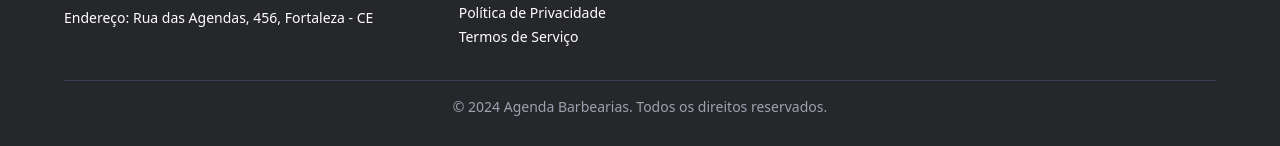
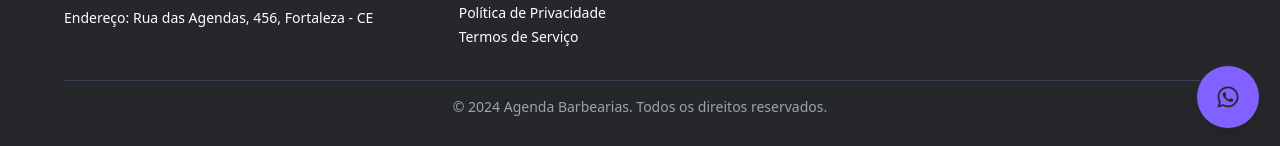
Before and after one commit to GabrielAlerrandro/Agendamento-para-barbearias, a Next.js app: page / in a window 1280 px wide. Shown: the part 651-797 px from the top of the page. Built offline with nearby package versions, Linux system fonts and the light colour scheme; no server answers; the database is empty.

Commit message:
feature: Support Button

```diff
--- /dev/null
+++ b/app/(home)/components/support-button.tsx
@@ -0,0 +1,33 @@
+"use client"
+
+import { FaWhatsapp } from "react-icons/fa"
+import React from "react"
+import { Button } from "@/components/ui/button"
+
+interface SupportButton {
+  phoneNumber: string
+}
+
+const SupportButton = ({ phoneNumber }: SupportButton) => {
+  const handleClick = () => {
+    const whatsappUrl = `https://wa.me/${phoneNumber}`
+    window.open(whatsappUrl, "_blank")
+  }
+
+  return (
+    <div className="fixed bottom-5 right-5 flex items-center justify-center z-50 group">
+      <div className="absolute bottom-20 mb-2 hidden group-hover:block text-sm bg-secondary text-white rounded-lg px-3 py-2 shadow-lg z-10">
+        Fale conosco no Zap
+      </div>
+
+      <Button
+        onClick={handleClick}
+        className="group transition-all duration-300 ease-in-out flex items-center justify-center w-16 h-16 bg-primary border-secondary hover:bg-primary text-secondary font-semibold rounded-full shadow-lg hover:border-4 hover:border-secondary"
+      >
+        <FaWhatsapp size={24} />
+      </Button>
+    </div>
+  )
+}
+
+export default SupportButton
--- a/app/(home)/page.tsx
+++ b/app/(home)/page.tsx
@@ -8,10 +8,11 @@ import BarbershopItem from "./components/barbershop-item"
 import { getServerSession } from "next-auth"
 import { authOptions } from "@/lib/auth"
 import Search from "@/components/ui/search"
+import SupportButton from "./components/support-button"
 
 export default async function Home() {
   const session = await getServerSession(authOptions)
-
+  const phoneNumber = "5511999999999"
   const [barbershops, confirmedBookings] = await Promise.all([
     db.barbershop.findMany({}),
     session?.user
@@ -31,9 +32,10 @@ export default async function Home() {
   ])
   return (
     <div>
-      <Header></Header>
+      <Header />
+      <SupportButton phoneNumber={phoneNumber} />
       <div className="px-5 mt-2 flex items-center justify-center  ">
-        <Search barbershops={barbershops}></Search>
+        <Search barbershops={barbershops} />
       </div>
       <div className="px-5 pt-5">
         <h2 className="text-xl font-bold">
@@ -65,10 +67,7 @@ export default async function Home() {
         </h2>
         <div className="flex px-5 gap-4 overflow-x-auto  [&::-webkit-scrollbar]:hidden">
           {barbershops.map((barbershop) => (
-            <BarbershopItem
-              barbershop={barbershop}
-              key={barbershop.id}
-            ></BarbershopItem>
+            <BarbershopItem barbershop={barbershop} key={barbershop.id} />
           ))}
         </div>
       </div>
--- a/app/auth/barber/page.tsx
+++ b/app/auth/barber/page.tsx
@@ -69,9 +69,9 @@ const Formulario = () => {
 
     if (result?.error) {
       console.error("Login error:", result.error)
-      setLoginError("Email ou senha incorretos.") // Define a mensagem de erro
+      setLoginError("Email ou senha incorretos.")
     } else {
-      setLoginError("") // Limpa a mensagem de erro se o login for bem-sucedido
+      setLoginError("")
       router.push("/")
     }
   }
@@ -193,14 +193,12 @@ const Formulario = () => {
             <h2 className="form-title">Criar Conta</h2>
             <div className="form-social">
               <a href="#" className="social-icon">
-                {/* <i className="fab fa-facebook-f"></i> */}
                 <FaFacebookF />
               </a>
               <a href="#" className="social-icon">
                 <FaGoogle />
               </a>
               <a href="#" className="social-icon">
-                {/* <i className="fab fa-linkedin-in"></i> */}
                 <FaLinkedinIn />
               </a>
             </div>
@@ -208,7 +206,6 @@ const Formulario = () => {
             <div className="form-input-container">
               <label className="flex flex-row items-center justify-center gap-1">
                 <FaUser />
-                {/* <i className="far fa-user icon-modify"></i> */}
                 <input
                   type="text"
                   className="form-input"
@@ -217,7 +214,6 @@ const Formulario = () => {
                 />
               </label>
               <label className="flex flex-row items-center justify-center gap-1">
-                {/* <i className="far fa-envelope icon-modify"></i> */}
                 <FaEnvelope />
                 <input
                   type="email"
@@ -227,7 +223,6 @@ const Formulario = () => {
                 />
               </label>
               <label className="flex flex-row items-center justify-center gap-1">
-                {/* <i className="fa-regular fa-lock"></i> */}
                 <FaLock />
                 <input
                   type="password"
```
